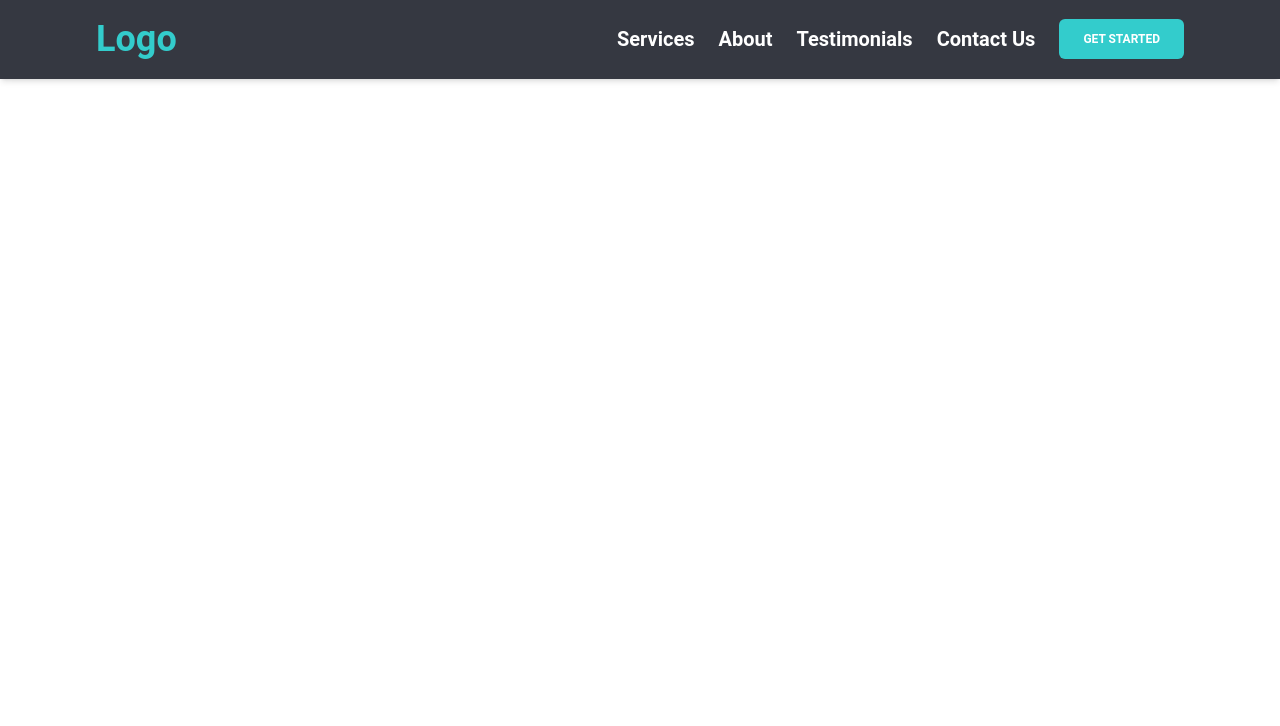
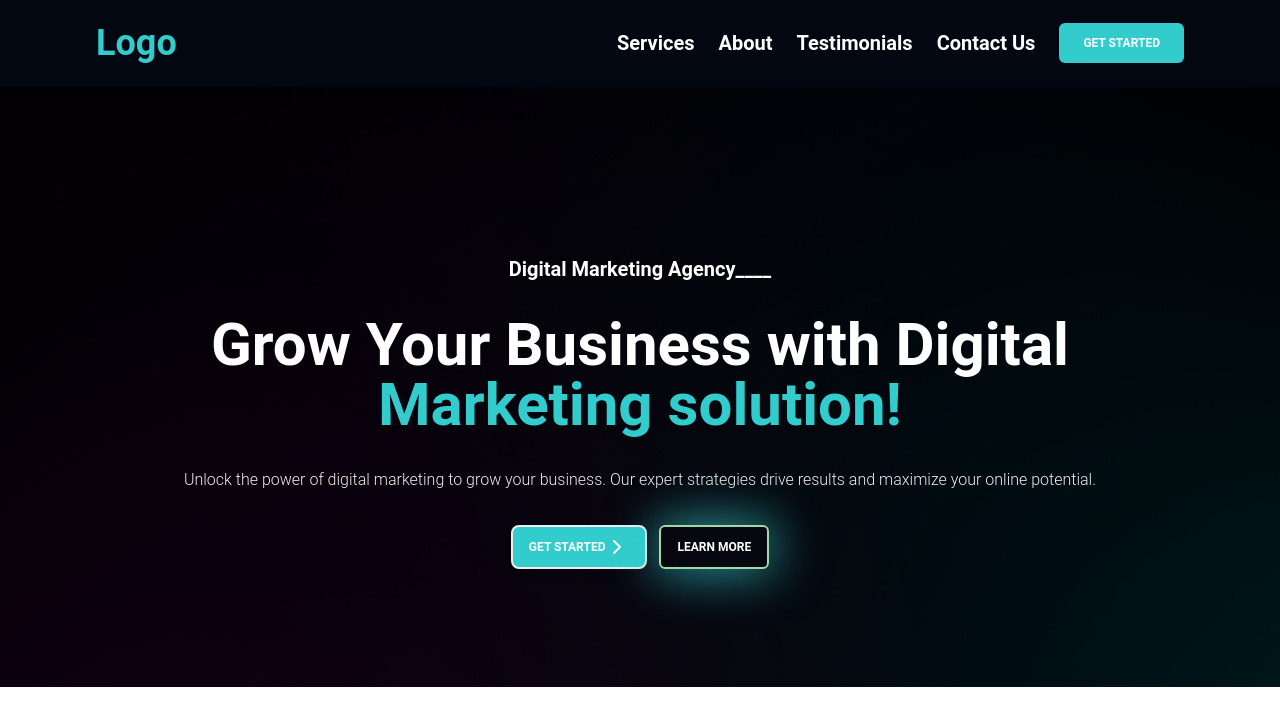
Before and after one commit to zaferonalan/BusinessAgency-WebSite, a React (Vite) app: page / in a window 1280 px wide. Shown: the top 726 px of the page. Built offline with nearby package versions, Linux system fonts and the light colour scheme.

Commit message:
Hero-created

```diff
--- a/src/App.jsx
+++ b/src/App.jsx
@@ -1,9 +1,11 @@
+import Hero from "./components/Hero"
 import NavigationBar from "./components/NavigationBar"
 
 const App = () => {
   return (
     <div>
       <NavigationBar/>
+      <Hero/>
     </div>
   )
 }
--- a/src/components/Hero.jsx
+++ b/src/components/Hero.jsx
@@ -1,7 +1,32 @@
+import { Button, Typography } from "@material-tailwind/react";
+import bg from "../assets/bg1.jpg";
+import { ChevronRight } from "lucide-react";
+
+// shadow-[0_0_2px_#fff,inset_0_0_2px_#fff,0_0_5px_#33CCCC,0_0_15px_#33CCCC,0_0_30px_#33CCCC]
 
 const Hero = () => {
   return (
-    <div>Hero</div>
+    <div className=" h-[600px] bg-cover bg-center relative z-10">
+      <img
+      src={bg}
+      alt="Background"
+      className="absolute inset-0 w-full h-full object-cover z-[-1]"
+      />
+      <div className='absolute inset-0 bg-black bg-opacity-85'></div>
+        <div className='relative max-w-7xl mx-auto'>
+          <div className="flex lg:h-[650px] justify-center items-center lg:pt-0 pt-20">
+            <div className="flex flex-col space-y-8 justify-center items-center text-center px-5 md:px-0">
+              <Typography variant="h3" className="lg:text-xl text-white">Digital Marketing Agency____</Typography>
+              <Typography variant="h1" className="lg:text-6xl text-white">Grow Your Business with Digital <br /> <span className="text-[#33CCCC]">Marketing solution!</span></Typography>
+              <Typography variant="paragraph" className="text-gray-200">Unlock the power of digital marketing to grow your business. Our expert strategies drive results and maximize your online potential.</Typography>
+              <div className="flex gap-3 items-center">
+                <Button variant="filled" className="bg-[#33CCCC] text-white px-4 py-2 border-2 font-semibold flex items-center">Get Started <ChevronRight /></Button>
+                <Button variant="outlined" className="rounded-md px-4 bg-transparent text-white border-2 border-green-200 shadow-[0_0_50px_5px_rgba(51,_204,_204,_0.7)]">Learn More</Button>
+              </div>
+            </div>
+          </div>
+        </div>
+    </div>
   )
 }
 
--- a/src/components/NavigationBar.jsx
+++ b/src/components/NavigationBar.jsx
@@ -1,4 +1,4 @@
-import { Button, Navbar, Typography } from "@material-tailwind/react"
+import { Button, Typography } from "@material-tailwind/react"
 import { Menu, X } from "lucide-react"
 import { useState } from "react"
 import { Link } from "react-router-dom"
@@ -17,7 +17,7 @@ const NavigationBar = () => {
   }
 
   return (
-    <Navbar fullWidth className="bg-[#030712] border-none shadow-md px-3">
+    <div className="bg-[#030712] w-full py-5 border-none shadow-md px-3">
       <div className="lg:px-16 mx-auto">
         <div className="flex justify-between items-center px-5">
           {/* Logo */}
@@ -27,16 +27,16 @@ const NavigationBar = () => {
           {/* nav */}
           <ul className="lg:flex gap-6 items-center font-semibold text-xl text-white hidden">
             <li className="hover:text-[#33CCCC] cursor-pointer transition-all">
-              <Link>Services</Link>
+              <Link to={"#services"}>Services</Link>
             </li>
             <li className="hover:text-[#33CCCC] cursor-pointer transition-all">
-              <Link>About</Link>
+              <Link to={"#about"}>About</Link>
             </li>
             <li className="hover:text-[#33CCCC] cursor-pointer transition-all">
-              <Link>Testimonials</Link>
+              <Link to={"#tesimonials"}>Testimonials</Link>
             </li>
             <li className="hover:text-[#33CCCC] cursor-pointer transition-all">
-              <Link>Contact Us</Link>
+              <Link to={"#contactus"}>Contact Us</Link>
             </li>
             <Button variant="filled" className="bg-[#33CCCC] shadow-none text-white rounded-md">Get Started</Button>
           </ul>
@@ -48,16 +48,16 @@ const NavigationBar = () => {
           <nav className="lg:hidden">
             <ul className="flex flex-col border-l border-[#33CCCC] space-y-10 bg-gray-900 text-gray-300 w-[300px] h-[950px] items-center pt-36 text-2xl font-semibold border-x-red-300 top-0 absolute right-0">
               <li className="hover:text-[#33CCCC] cursor-pointer transition-all">
-                <Link>Services</Link>
+                <Link to={"#services"}>Services</Link>
               </li>
               <li className="hover:text-[#33CCCC] cursor-pointer transition-all">
-                <Link>About</Link>
+                <Link to={"#about"}>About</Link>
               </li>
               <li className="hover:text-[#33CCCC] cursor-pointer transition-all">
-                <Link>Testimonials</Link>
+                <Link to={"#tesimonials"}>Testimonials</Link>
               </li>
               <li className="hover:text-[#33CCCC] cursor-pointer transition-all">
-                <Link>Contact Us</Link>
+                <Link to={"#contactus"}>Contact Us</Link>
               </li>
               <Button variant="filled" className="bg-[#33CCCC] shadow-none text-white rounded-md">Get Started</Button>
               <X onClick={NavbarHandler} className="z-50 absolute top-0 right-10 border border-[#33CCCC] p-1 rounded-md"/>
@@ -65,7 +65,7 @@ const NavigationBar = () => {
           </nav>
         ):null
       }
-    </Navbar>
+    </div>
   )
 }
 
```
